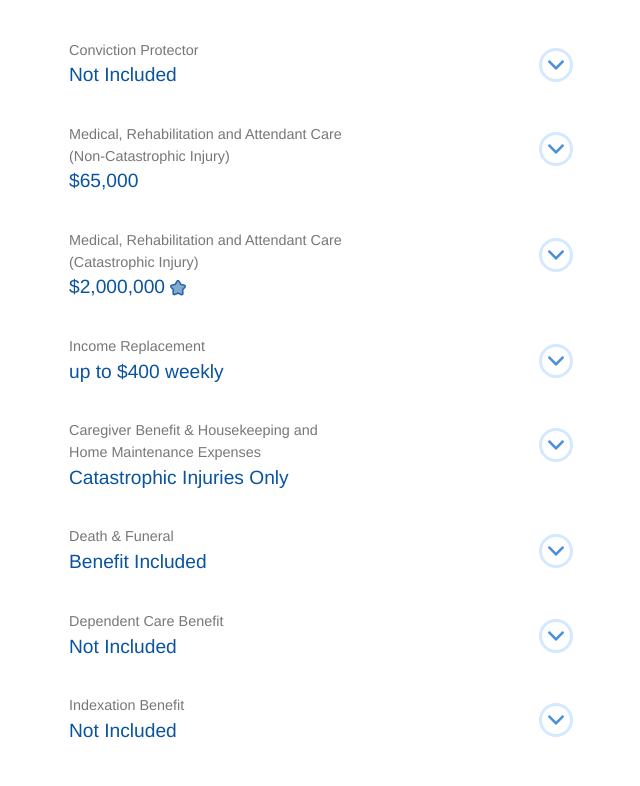
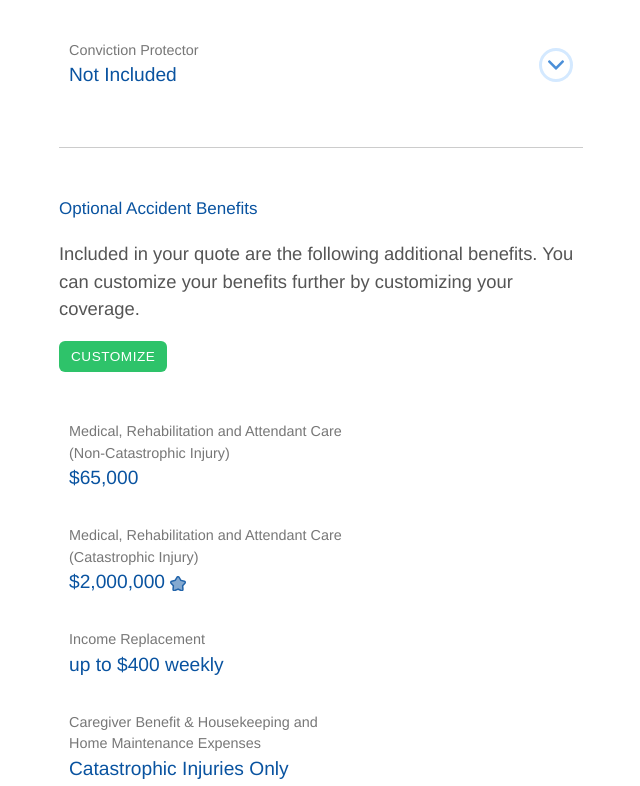
Before and after one commit to tobyl/recommended, a React (Create React App) app: page / in a window 1280 px wide. Shown: the part 1134-1920 px from the top of the page, without its empty margins (196-836 px from the left). Built offline with nearby package versions, Linux system fonts and the light colour scheme.

Commit message:
customize OABs

```diff
--- a/src/App.js
+++ b/src/App.js
@@ -31,6 +31,7 @@ export const AppContext = React.createContext()
 const App = () => {
 
   const [openItem, setOpenItem] = useState('')
+  const [oabsExpanded, setOabsExpanded] = useState(false)
 
   // 'initial', 'initial-after-edit', 'customizing', 'customized', 'requoting', 'new-price'
   const [currentStatus, setCurrentStatus] = useState('initial')
@@ -131,6 +132,7 @@ const App = () => {
         itemChange,
         openItem,
         setOpenItem,
+        oabsExpanded,
       }}
     >
       <div className="App">
@@ -157,7 +159,7 @@ const App = () => {
             )}
           </div>
           <div className="LeftCol">
-            <Coverages />
+            <Coverages oabsExpanded={oabsExpanded} setOabsExpanded={setOabsExpanded} />
           </div>
         </div>
       </div>
--- a/src/Coverages.js
+++ b/src/Coverages.js
@@ -22,7 +22,7 @@ import {
   indexationBenefit,
 } from './data'
 
-const Coverages = () => {
+const Coverages = ({ oabsExpanded, setOabsExpanded }) => {
 
   const { values } = useContext(AppContext)
 
@@ -65,22 +65,31 @@ const Coverages = () => {
       />
       <Item name="conviction_protector" item={convicitionProtector} />
       {/* OABs */}
+      <hr />
+      <h2>Optional Accident Benefits</h2>
+      <p className="lead" style={{ textAlign: 'left', fontSize: '1.15rem' }}>Included in your quote are the following additional benefits. You can customize your benefits further by customizing your coverage.</p>
+      <p style={{ marginBottom: '2rem' }}>
+        <button className="OabCustomize" onClick={() => setOabsExpanded(!oabsExpanded)}>{oabsExpanded ? 'Close All' : 'Customize'}</button>
+      </p>
       <Item name="medical_rehab_non" item={medicalRehabNon} isOab />
-      <Item name="medical_rehab" item={medicalRehab} />
+      <Item name="medical_rehab" item={medicalRehab} isOab />
       <Item name="income_replacement" item={incomeReplacement} isOab />
       <Item
         name="caregiver_benefit"
         item={caregiverBenefit}
+         isOab
       />
       <DeathFuneralItem
         name="death_funeral"
         item={deathFuneral}
         headers={['', 'standard', 'increased']}
+        isOab
       />
       <DependentCareItem
         name="dependent_care"
         item={dependentCare}
         headers={['', 'standard', 'increased']}
+        isOab
       />
       <Item name="indexation_benefit" item={indexationBenefit} isOab />
     </div>
--- a/src/DeathFuneralItem.js
+++ b/src/DeathFuneralItem.js
@@ -5,9 +5,9 @@ import { AppContext } from './App'
 
 import './Item.scss'
 
-const DeathFuneralItem = ({ name, item, headers, children }) => {
+const DeathFuneralItem = ({ name, item, headers, children, isOab }) => {
 
-  const { values, setValues, openItem, setOpenItem } = useContext(AppContext)
+  const { values, setValues, openItem, setOpenItem, oabsExpanded } = useContext(AppContext)
   const val = values[name]
 
   const handleChange = e => {
@@ -19,8 +19,9 @@ const DeathFuneralItem = ({ name, item, headers, children }) => {
   }
 
   const cls = classNames('Item', {
-    Expanded: openItem === name,
+    Expanded: oabsExpanded,
     NotOpen: openItem !== '' && openItem !== name,
+    OAB: isOab,
   })
 
   const handleClick = () => {
--- a/src/DependentCareItem.js
+++ b/src/DependentCareItem.js
@@ -5,9 +5,9 @@ import { AppContext } from './App'
 
 import './Item.scss'
 
-const DependentCareItem = ({ name, item, headers, children }) => {
+const DependentCareItem = ({ name, item, headers, children, isOab }) => {
 
-  const { values, setValues, openItem, setOpenItem } = useContext(AppContext)
+  const { values, setValues, openItem, setOpenItem, oabsExpanded } = useContext(AppContext)
   const val = values[name]
 
   const handleChange = e => {
@@ -19,8 +19,9 @@ const DependentCareItem = ({ name, item, headers, children }) => {
   }
 
   const cls = classNames('Item', {
-    Expanded: openItem === name,
+    Expanded: oabsExpanded,
     NotOpen: openItem !== '' && openItem !== name,
+    OAB: isOab,
   })
 
   const handleClick = () => {
--- a/src/Item.js
+++ b/src/Item.js
@@ -8,10 +8,10 @@ import './Item.scss'
 
 const Item = ({ name, item, isOab, optionsHidden = false }) => {
 
-  const { values, highest, lowest, openItem, setOpenItem } = useContext(AppContext)
+  const { values, highest, lowest, openItem, setOpenItem, oabsExpanded } = useContext(AppContext)
 
   const cls = classNames('Item', {
-    Expanded: openItem === name,
+    Expanded: openItem === name || (isOab && oabsExpanded),
     NotOpen: openItem !== '' && openItem !== name,
     Highest: highest[name] === values[name],
     Lowest: lowest[name] === values[name],
@@ -29,7 +29,11 @@ const Item = ({ name, item, isOab, optionsHidden = false }) => {
   }
 
   const handleClick = () => {
-    openItem === name ? setOpenItem('') : setOpenItem(name)
+    if (isOab) {
+      return null
+    } else {
+      openItem === name ? setOpenItem('') : setOpenItem(name)
+    }
   }
 
   return (
--- a/src/Item.scss
+++ b/src/Item.scss
@@ -67,6 +67,12 @@
     }
     .HelpCopy {
       border-color: $warning-bg-border;
+    }
+  }
+  &.OAB {
+    border-bottom-width: 0 !important;
+    .ExpandIcon {
+      display: none;
     }
   }
   &.Expanded {
--- a/src/index.scss
+++ b/src/index.scss
@@ -29,6 +29,13 @@ h2 { font-size: 17px }
 h3 { font-size: 16px }
 h4 { font-size: 15px }
 h5 { font-size: 14px }
+
+hr {
+  border: none;
+  border-top: 1px solid #ccc;
+  margin-top: 2.5rem;
+  margin-bottom: 3rem;
+}
 
 .lead {
   font-size: 1.35rem;
@@ -138,3 +145,20 @@ table {
     display: block;
   }
 }
+
+.OabCustomize {
+  display: block;
+  background: $success;
+  border: none;
+  text-transform: uppercase;
+  color: #fff;
+  font-size: 0.85rem;
+  font-weight: 500;
+  letter-spacing: 0.5px;
+  padding: 0.5rem 0.75rem;
+  border-radius: 6px;
+  outline: none;
+  &:hover {
+    cursor: pointer;
+  }
+}
```
